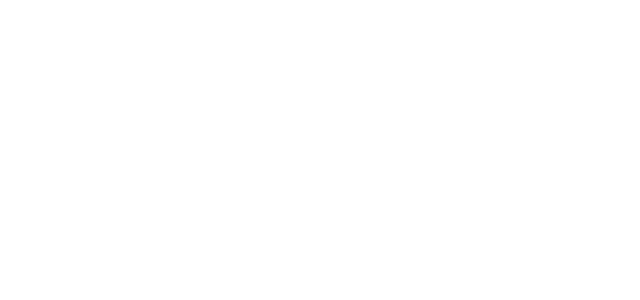
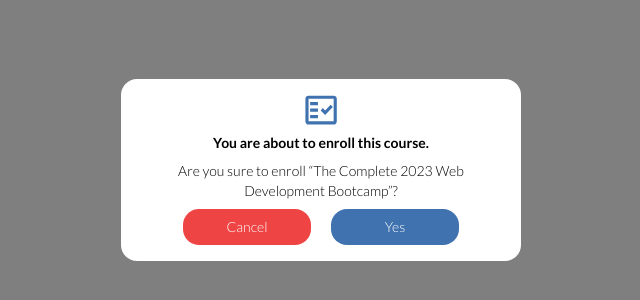
Before and after one commit to CourseQuizzy/CourseQuizzyy, a React (Create React App) app: page /courses/1/confirm in a window 1280 px wide. Before the commit this address had no page. Shown: the part 230-530 px from the top of the page, without its empty margins (319-959 px from the left). Built offline with nearby package versions, Linux system fonts and the light colour scheme.

Commit message:
add enroll confirmation popup

```diff
--- a/src/App.js
+++ b/src/App.js
@@ -2,6 +2,7 @@
 import Catalogue from "./pages/CourseCatalogue/CourseCatalogue";
 import { BrowserRouter, Routes, Route } from "react-router-dom";
 import CourseHomePage from "./pages/CourseHomePage/CourseHomePage";
+import EnrollConfirmationPopup from "./pages/CourseHomePage/EnrollConfirmationPopup";
 function App() {
   return (
     <BrowserRouter>
@@ -9,6 +10,11 @@
         <Route path="/" exact element={<Home />} />
         <Route path="/catalogue" exact element={<Catalogue />} />
         <Route path="/courses/1" exact element={<CourseHomePage />} />
+        <Route
+          path="/courses/1/confirm"
+          exact
+          element={<EnrollConfirmationPopup />}
+        />
       </Routes>
     </BrowserRouter>
   );
--- a/src/pages/CourseHomePage/CourseHomePage.js
+++ b/src/pages/CourseHomePage/CourseHomePage.js
@@ -1,8 +1,20 @@
-import React from "react";
+import React, { useState } from "react";
 import Navbar from "../../components/Navbar";
 import { Link } from "react-router-dom";
+import EnrollConfirmationPopup from "./EnrollConfirmationPopup";
 
 const CourseHomePage = () => {
+  const [showPopup, setShowPopup] = useState(false);
+
+  const handleEnrollClick = () => {
+    setShowPopup(true);
+  };
+  const onCancel = () => {
+    setShowPopup(false);
+  };
+  const onConfirm = () => {
+    setShowPopup(false);
+  };
   return (
     <div className="flex flex-col flex-wrap bg_light_courseQuizzy">
       <Navbar />
@@ -41,17 +53,23 @@
               <div className="me-1">(4.0)</div>
               <div>459 Reviews</div>
             </div>
-            <div className="flex flex-row  justify-between items-center">
+            <div className=" flex flex-row  justify-between items-center">
               <div className="flex flex-row flex-wrap justify-center items-center gap-4">
                 <img src="/icons/3d_avatar_26.png" className="w-10" alt="" />
                 <div>by Charlie Spring</div>
               </div>
-              <Link
-                to="/"
+              <button
+                onClick={handleEnrollClick}
                 className="text-white flex flex-wrap justify-center align-middle rounded-xl bg_mid_courseQuizzy p-2 px-6"
               >
                 Enroll Me
-              </Link>
+              </button>
+              {showPopup && (
+                <EnrollConfirmationPopup
+                  onCancel={onCancel}
+                  onConfirm={onConfirm}
+                />
+              )}
             </div>
           </div>
           <div className="relative w-[40%]  flex justify-center">
--- /dev/null
+++ b/src/pages/CourseHomePage/EnrollConfirmationPopup.js
@@ -0,0 +1,34 @@
+import React from "react";
+
+const EnrollConfirmationPopup = ({ onConfirm, onCancel }) => {
+  return (
+    <div className="fixed inset-0 flex items-center justify-center bg-black bg-opacity-50 z-50 transition duration-300 ease-in-out">
+      <div className="absolute w-fit flex flex-col flex-wrap justify-between items-center text-black bg-white rounded-2xl py-4 px-5 text-sm text-center gap-2 max-w-[400px]">
+        <img src="/icons/fact_check.svg" className="w-8" alt="" />
+        <div className="font-semibold">
+          You are about to enroll this course.
+        </div>
+        <div className="font-light">
+          Are you sure to enroll “The Complete 2023 Web Development Bootcamp”?
+        </div>
+        <div className="flex flex-row justify-around items-center text-white font-light gap-5">
+          <div
+            onClick={onCancel}
+            className="cursor-pointer rounded-2xl flex items-center justify-center bg-red-500 w-32 py-2"
+          >
+            Cancel
+          </div>
+
+          <div
+            onClick={onConfirm}
+            className="cursor-pointer rounded-2xl flex items-center justify-center bg_mid_courseQuizzy w-32 py-2"
+          >
+            Yes
+          </div>
+        </div>
+      </div>
+    </div>
+  );
+};
+
+export default EnrollConfirmationPopup;
```
Also changed, not shown: public/icons/fact_check.svg (added).
